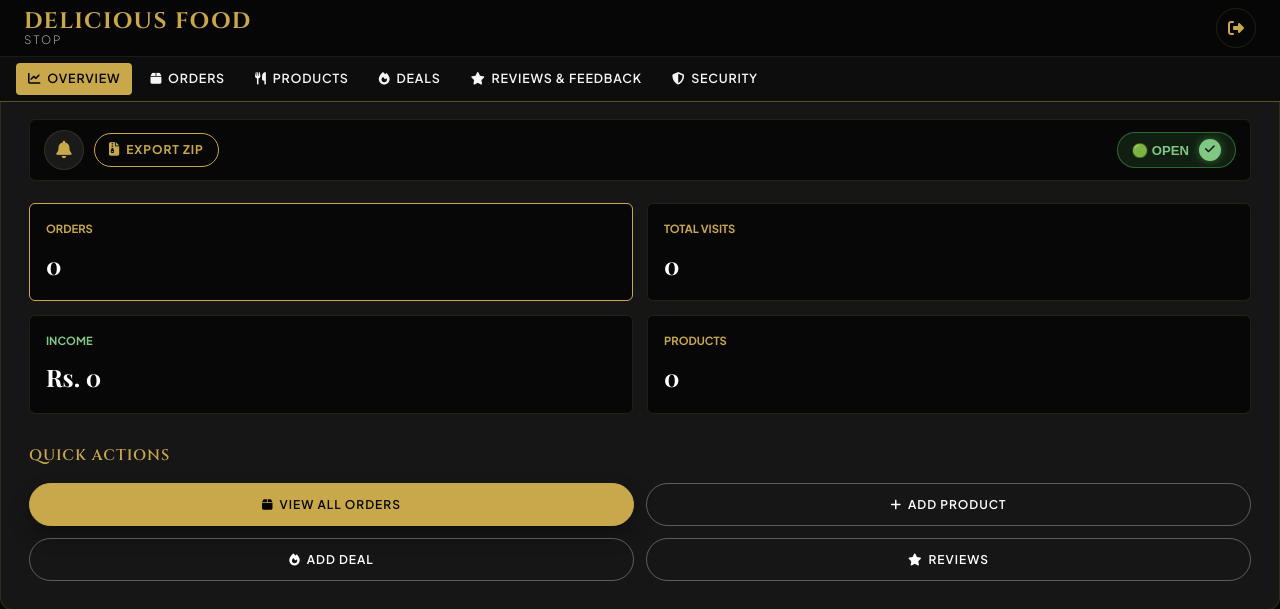
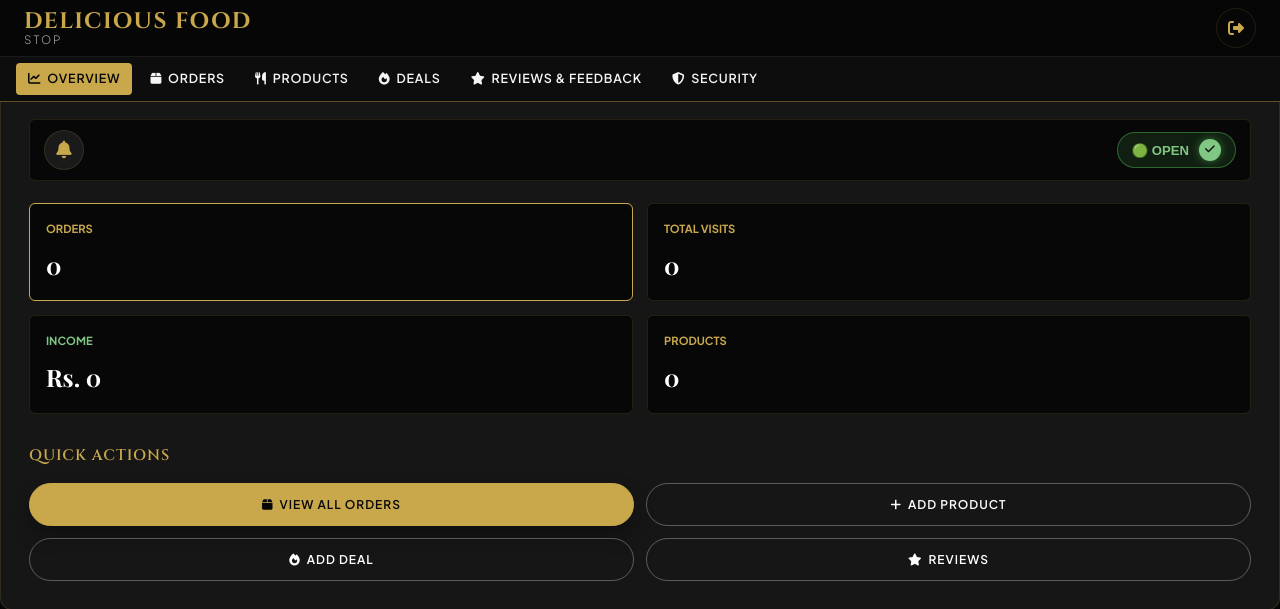
Before and after one commit to ahmadyarafridi/new-web-app, a Django app: page /owner/dashboard/ in a window 1280 px wide. Shown: the top 609 px of the page. Run offline with Django 5.2, Linux system fonts and the light colour scheme; the visitor is signed in with stand-in values (Sample User, id 1); data that the repository does not hold is empty; some libraries are stand-ins or nearby versions; some web fonts are replaced.

Commit message:
Remove Export Zip button from Overview header so data backup is exclusively housed in Security page

```diff
--- a/templates/accounts/dashboard.html
+++ b/templates/accounts/dashboard.html
@@ -6,15 +6,12 @@
     <!-- TOP CONTROL ROW: NOTIFICATION BELL (LEFT) & SMOOTH SLIDING STATUS TOGGLE (RIGHT) -->
     <div style="background: var(--color-bg-deep); border: 1px solid var(--color-border); border-radius: var(--border-radius-sm); padding: 10px 14px; margin-bottom: 22px; display: flex; justify-content: space-between; align-items: center; gap: 10px; flex-wrap: nowrap;">
 
-        <!-- LEFT: NOTIFICATION BELL & EXPORT ZIP BUTTON -->
-        <div class="notif-wrapper" style="position: relative; display: flex; align-items: center; gap: 10px;">
+        <!-- LEFT: NOTIFICATION BELL & CENTERED MODAL -->
+        <div class="notif-wrapper" style="position: relative; display: flex; align-items: center;">
             <button id="notifBellBtn" title="Order Notifications" aria-label="Notifications" style="background: rgba(255,255,255,0.08); border: 1px solid var(--color-border); color: #fff; border-radius: 50%; width: 40px; height: 40px; display: flex; align-items: center; justify-content: center; cursor: pointer; position: relative; transition: all 0.2s ease;">
                 <i class="fa-solid fa-bell" style="font-size: 1.1rem; color: var(--color-primary);"></i>
                 <span id="notifBadge" class="notif-badge" style="display: none; position: absolute; top: -4px; right: -4px; background: #e53935; color: #fff; font-size: 0.65rem; font-weight: 700; border-radius: 10px; padding: 2px 6px; min-width: 18px; text-align: center; border: 1.5px solid #111;">0</span>
             </button>
-            <a href="{% url 'export_full_data_zip' %}" class="btn-secondary" title="Backup & Export All Data (.zip)" style="padding: 6px 14px; font-size: 0.75rem; font-weight: 700; border-color: var(--color-primary); color: var(--color-primary); display: inline-flex; align-items: center; gap: 6px; text-decoration: none; border-radius: 20px;">
-                <i class="fa-solid fa-file-zipper" style="font-size: 0.85rem;"></i> Export Zip
-            </a>
 
             <!-- BACKDROP BLUR OVERLAY FOR NOTIFICATIONS -->
             <div id="notifBlurOverlay" style="display: none; position: fixed; top: 0; left: 0; width: 100vw; height: 100vh; background: rgba(0,0,0,0.6); backdrop-filter: blur(6px); -webkit-backdrop-filter: blur(6px); z-index: 999990;"></div>
--- a/templates/accounts/settings.html
+++ b/templates/accounts/settings.html
@@ -107,11 +107,8 @@
             </div>
         </div>
 
-        <div style="display: flex; gap: 12px; margin-top: 15px; padding-top: 20px; border-top: 1px solid var(--color-border); align-items: center; justify-content: space-between; flex-wrap: wrap;">
+        <div style="display: flex; gap: 12px; margin-top: 15px; padding-top: 20px; border-top: 1px solid var(--color-border);">
             <button type="submit" class="btn-primary" style="padding: 12px 28px;">Save All Changes</button>
-            <a href="{% url 'export_full_data_zip' %}" class="btn-secondary" title="Backup & Export All Data (.zip)" style="padding: 10px 20px; font-size: 0.82rem; font-weight: 700; border-color: var(--color-primary); color: var(--color-primary); display: inline-flex; align-items: center; gap: 8px; text-decoration: none; border-radius: 6px;">
-                <i class="fa-solid fa-file-zipper" style="font-size: 1rem;"></i> Export All Data (.zip)
-            </a>
         </div>
     </form>
 
```
